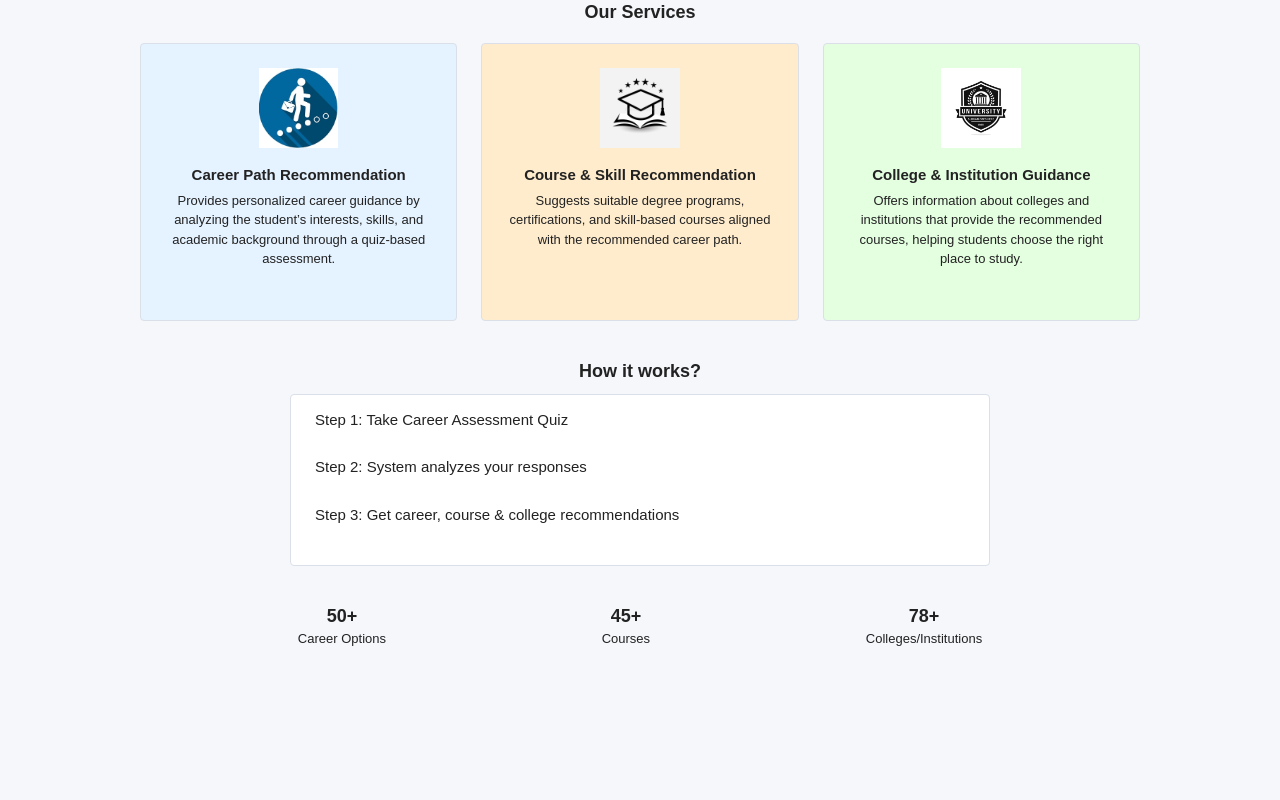
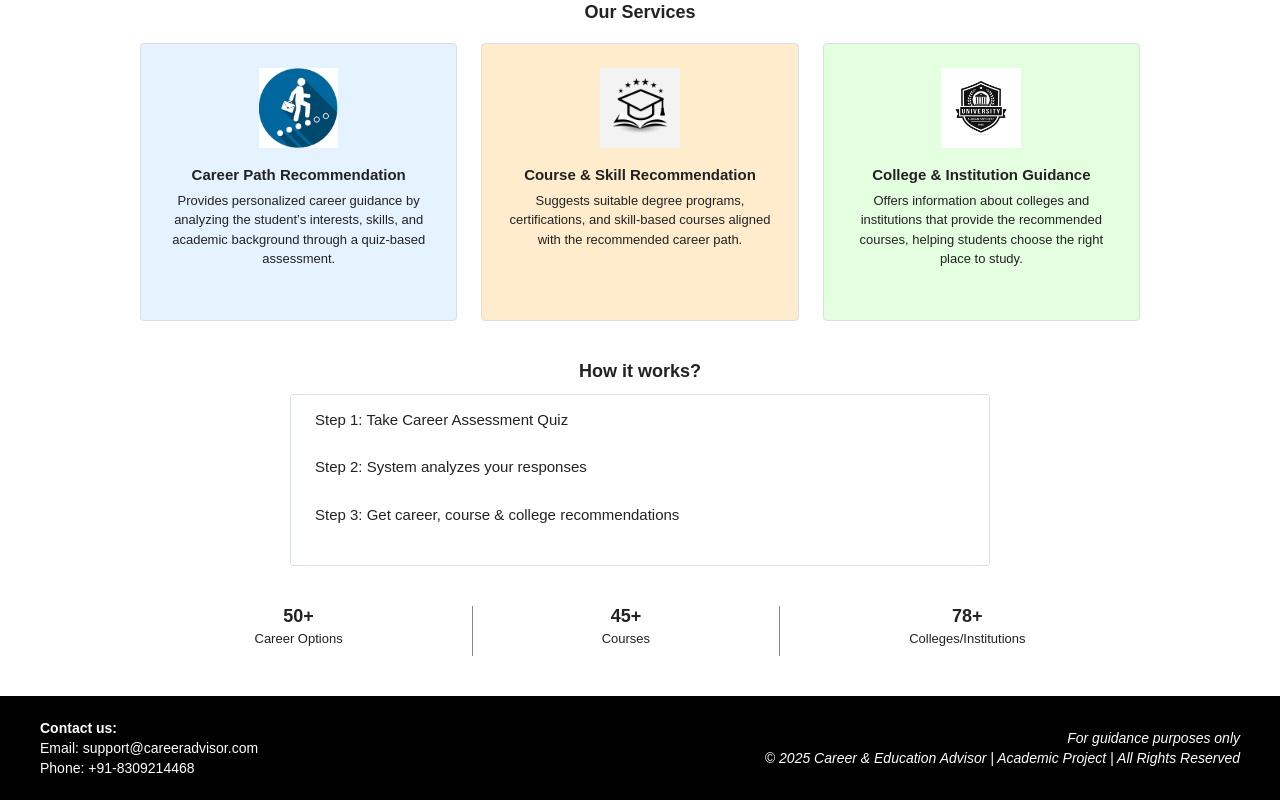
Before and after one commit to Devika-Yadav/One-Stop-Personalized-Career-Education-Advisor, a React (Create React App) app: page / in a window 1280 px wide. Shown: the part 462-1262 px from the top of the page. Before the commit the page ends 1148 px from the top, so only its background shows below. Built offline with nearby package versions, Linux system fonts and the light colour scheme.

Commit message:
Added footer and role selection (Admin/Student) in register form

```diff
--- a/src/Home.js
+++ b/src/Home.js
@@ -92,20 +92,40 @@ export default function Home() {
 
         {/* Bottom stats row */}
         <section className="stats-row">
-          <div>
+          <div className="stat-box">
             <strong>50+</strong>
             <span>Career Options</span>
           </div>
-          <div>
+
+          <div className="divider"></div>
+
+          <div className="stat-box">
             <strong>45+</strong>
             <span>Courses</span>
           </div>
-          <div>
+
+          <div className="divider"></div>
+
+          <div className="stat-box">
             <strong>78+</strong>
             <span>Colleges/Institutions</span>
           </div>
         </section>
+
       </main>
+              <footer className="footer">
+  <div className="footer-left">
+    <p><strong>Contact us:</strong></p>
+    <p>Email: support@careeradvisor.com</p>
+    <p>Phone: +91-8309214468</p>
+  </div>
+
+  <div className="footer-right">
+        <p className="guidance">For guidance purposes only</p>
+        <p className="copyright">© 2025 Career & Education Advisor | Academic Project | All Rights Reserved</p>
+  </div>
+</footer>
+
     </div>
   );
 }
--- a/src/Login.js
+++ b/src/Login.js
@@ -33,6 +33,18 @@ export default function Login() {
             <div className="small-text">
               Forget Password? <a href="#">Click here</a>
             </div>
+              <div className="role-section">
+    <label>
+      <input type="radio" name="role" value="admin" />
+      Admin
+    </label>
+
+    <label>
+      <input type="radio" name="role" value="student" />
+      Student
+    </label>
+  </div>
+
 
             <button type="submit" className="primary-btn">
               Login
--- a/src/Register.js
+++ b/src/Register.js
@@ -37,7 +37,18 @@ export default function Register() {
 
             <label>Confirm Password:</label>
             <input type="password" required />
+          {/* Role Selection */}
+  <div className="role-section">
+    <label>
+      <input type="radio" name="role" value="admin" />
+      Admin
+    </label>
 
+    <label>
+      <input type="radio" name="role" value="student" />
+      Student
+    </label>
+  </div>
             <button type="submit" className="primary-btn">
               Create account
             </button>
--- a/src/styles.css
+++ b/src/styles.css
@@ -7,7 +7,7 @@
 body {
   margin: 0;
   font-family: Arial, Helvetica, sans-serif;
-  background-color: #f5f7fb;
+  background-color:white;
   color: #222;
 }
 
@@ -176,7 +176,7 @@ button {
   flex: 1;
   text-align: center;
   padding: 60px 20px 40px;
-  background-color: #f5f7fb;
+  background-color: #ffffff;
 }
 
 .home-content h1 {
@@ -345,6 +345,11 @@ button {
   display: block;
   margin-top: 4px;
 }
+.divider {
+  width: 1px;
+  height: 50px;
+  background-color: #888;
+}
 
 /* mobile tweak */
 @media (max-width: 900px) {
@@ -429,3 +434,44 @@ button {
   margin-bottom: 14px;
   object-fit: contain;
 }
+.footer {
+  background-color: #000;
+  color: #fff;
+  display: flex;
+  justify-content: space-between;
+  align-items: center;
+  padding: 20px 40px;
+  font-size: 14px;
+}
+
+.footer-left p,
+.footer-center p,
+.footer-right p {
+  margin: 4px 0;
+}
+
+.footer-left {
+  text-align: left;
+}
+
+.footer-center {
+  text-align: center;
+  flex: 1;
+}
+
+.footer-right {
+  text-align: right;
+  font-style: italic;
+}
+.role-section {
+  display: flex;
+  gap: 30px;
+  margin: 15px 0 20px;
+}
+
+.role-section label {
+  font-weight: 500;
+  display: flex;
+  align-items: center;
+  gap: 6px;
+}
```
Also changed, not shown: 1 other file (tests, documents, lock files or other folders).
